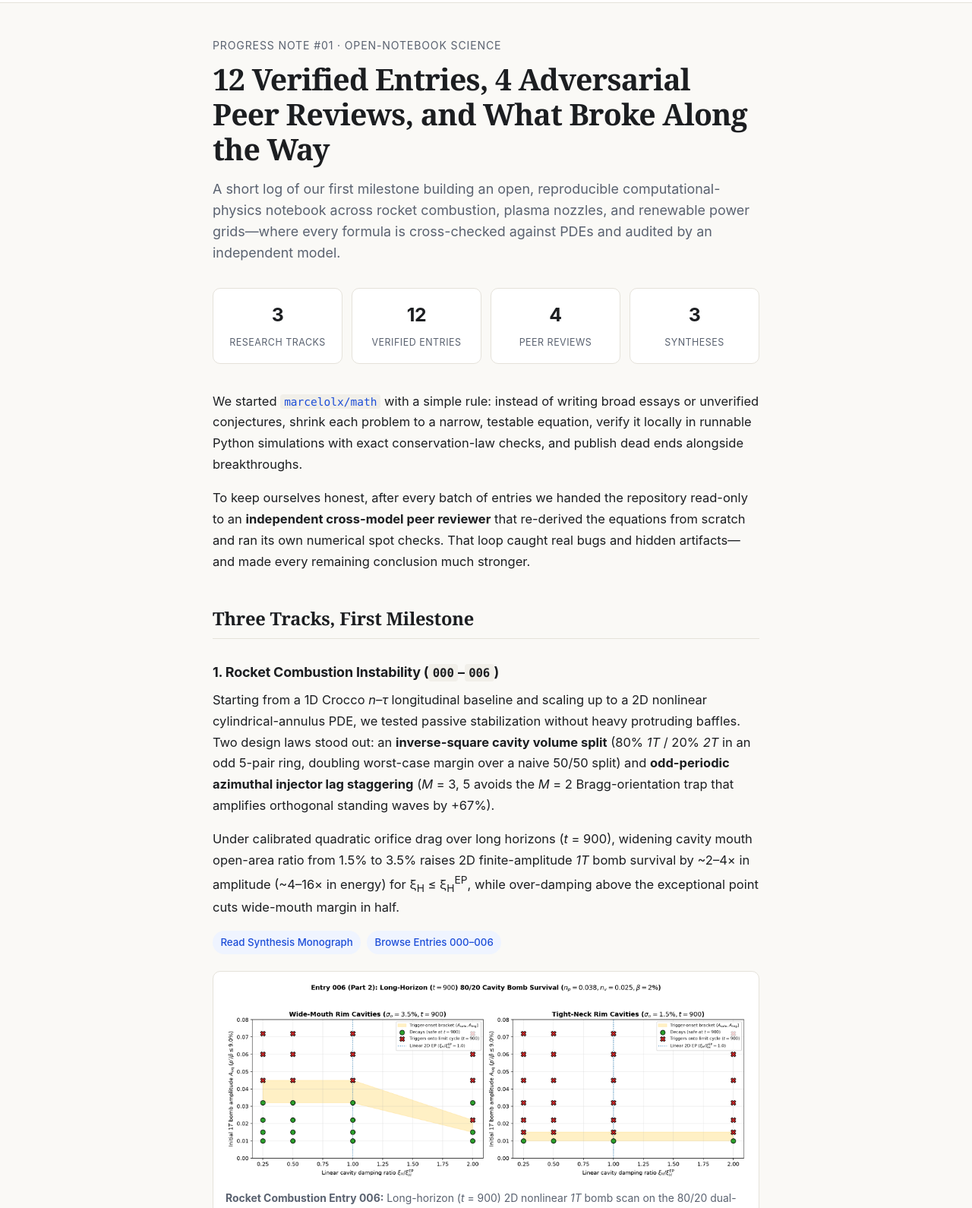
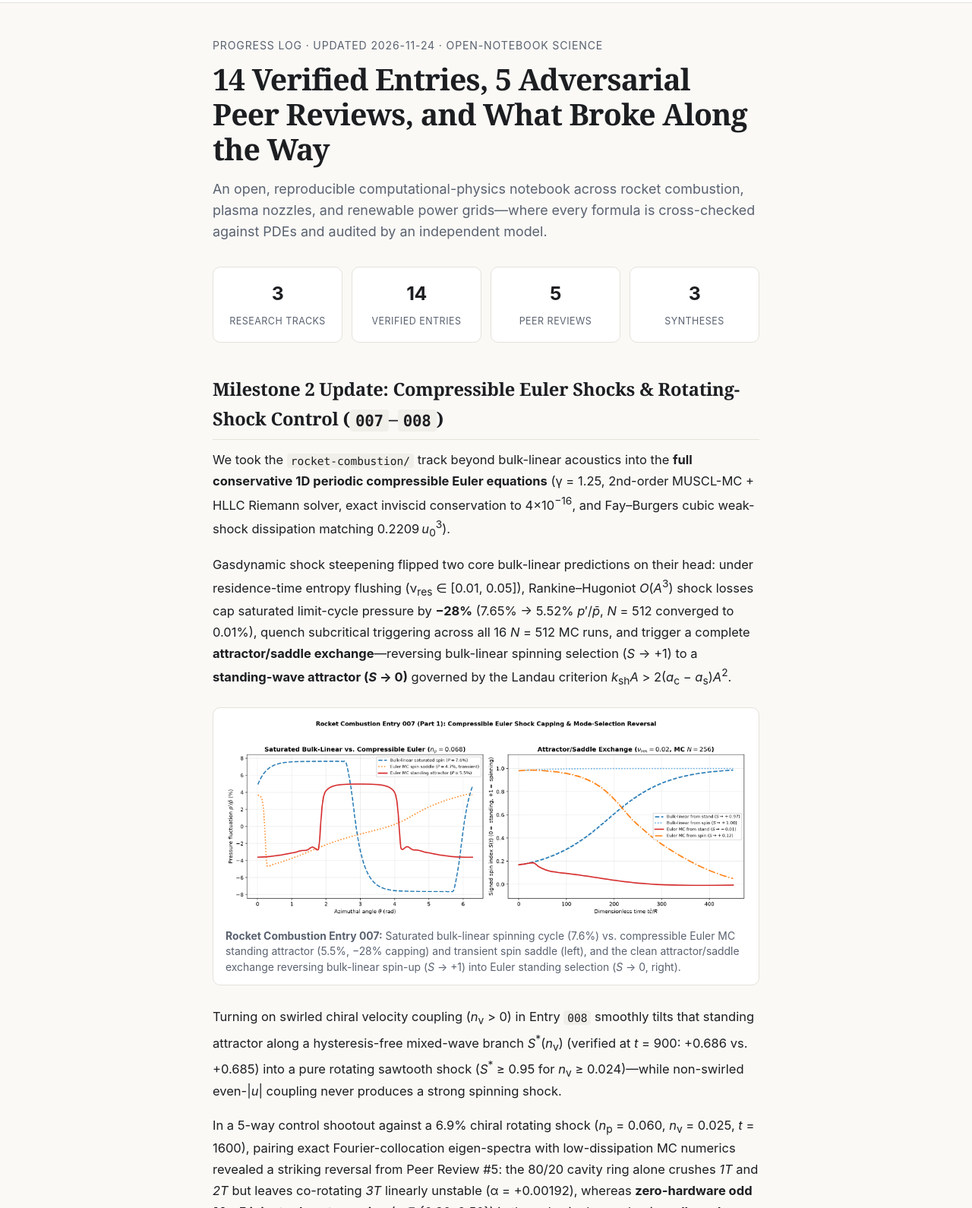
Before and after one commit to marcelolx/math, a plain HTML site: page docs/index.html in a window 1280 px wide. Shown: the part 51-1641 px from the top of the page at 76% size. Drawn offline with Linux system fonts and the light colour scheme.

Commit message:
docs: add Milestone 2 update (rocket-combustion 007-008 & Peer Review #5) to GitHub Pages blog
- Updated Progress Log to 14 verified entries and 5 independent peer reviews.
- Added Milestone 2 section covering compressible Euler shock steepening,
  attractor/saddle mode-selection reversal (-28% capping), chiral-shock
  transition, and zero-hardware odd M=5 staggering vs 80/20 3T regrowth.
- Added Peer Review #5 highlight on minmod 3T numerical-dissipation masking
  and residence-flush closure sensitivity, plus copied updated figures to
  docs/assets/.

```diff
--- a/docs/index.html
+++ b/docs/index.html
@@ -4,7 +4,7 @@
   <meta charset="utf-8" />
   <meta name="viewport" content="width=device-width, initial-scale=1" />
   <title>Open-Notebook Science Log — marcelolx/math</title>
-  <meta name="description" content="Progress note from marcelolx/math: 12 verified numerical physics & engineering entries, 4 independent cross-model peer reviews, and 3 synthesis monographs." />
+  <meta name="description" content="Progress log from marcelolx/math: 14 verified numerical physics & engineering entries, 5 independent cross-model peer reviews, and 3 synthesis monographs." />
   <style>
     :root {
       --bg: #faf9f6;
@@ -221,7 +221,8 @@
     <div class="nav">
       <a class="brand" href="./">marcelolx / math</a>
       <div class="nav-links">
-        <a href="#tracks">Tracks</a>
+        <a href="#milestone-2">Milestone 2</a>
+        <a href="#tracks">Milestone 1</a>
         <a href="#peer-review">Peer Review</a>
         <a href="#reproduce">Reproduce</a>
         <a href="https://github.com/marcelolx/math">GitHub &rarr;</a>
@@ -231,27 +232,51 @@
 
   <main>
     <article>
-      <div class="meta">Progress Note #01 &middot; Open-Notebook Science</div>
-      <h1>12 Verified Entries, 4 Adversarial Peer Reviews, and What Broke Along the Way</h1>
+      <div class="meta">Progress Log &middot; Updated 2026-11-24 &middot; Open-Notebook Science</div>
+      <h1>14 Verified Entries, 5 Adversarial Peer Reviews, and What Broke Along the Way</h1>
       <p class="subtitle">
-        A short log of our first milestone building an open, reproducible computational-physics notebook across rocket combustion, plasma nozzles, and renewable power grids—where every formula is cross-checked against PDEs and audited by an independent model.
+        An open, reproducible computational-physics notebook across rocket combustion, plasma nozzles, and renewable power grids—where every formula is cross-checked against PDEs and audited by an independent model.
       </p>
 
       <div class="stats">
         <div class="stat"><span class="stat-num">3</span><span class="stat-lbl">Research Tracks</span></div>
-        <div class="stat"><span class="stat-num">12</span><span class="stat-lbl">Verified Entries</span></div>
-        <div class="stat"><span class="stat-num">4</span><span class="stat-lbl">Peer Reviews</span></div>
+        <div class="stat"><span class="stat-num">14</span><span class="stat-lbl">Verified Entries</span></div>
+        <div class="stat"><span class="stat-num">5</span><span class="stat-lbl">Peer Reviews</span></div>
         <div class="stat"><span class="stat-num">3</span><span class="stat-lbl">Syntheses</span></div>
       </div>
 
+      <h2 id="milestone-2">Milestone 2 Update: Compressible Euler Shocks &amp; Rotating-Shock Control (<code>007</code>&ndash;<code>008</code>)</h2>
       <p>
-        We started <a href="https://github.com/marcelolx/math"><code>marcelolx/math</code></a> with a simple rule: instead of writing broad essays or unverified conjectures, shrink each problem to a narrow, testable equation, verify it locally in runnable Python simulations with exact conservation-law checks, and publish dead ends alongside breakthroughs.
+        We took the <code>rocket-combustion/</code> track beyond bulk-linear acoustics into the <strong>full conservative 1D periodic compressible Euler equations</strong> (&gamma; = 1.25, 2nd-order MUSCL-MC + HLLC Riemann solver, exact inviscid conservation to 4&times;10<sup>&minus;16</sup>, and Fay&ndash;Burgers cubic weak-shock dissipation matching 0.2209&thinsp;<em>u</em><sub>0</sub><sup>3</sup>).
       </p>
       <p>
-        To keep ourselves honest, after every batch of entries we handed the repository read-only to an <strong>independent cross-model peer reviewer</strong> that re-derived the equations from scratch and ran its own numerical spot checks. That loop caught real bugs and hidden artifacts—and made every remaining conclusion much stronger.
+        Gasdynamic shock steepening flipped two core bulk-linear predictions on their head: under residence-time entropy flushing (&nu;<sub>res</sub> &isin; [0.01, 0.05]), Rankine&ndash;Hugoniot <em>O</em>(<em>A</em><sup>3</sup>) shock losses cap saturated limit-cycle pressure by <strong>&minus;28%</strong> (7.65% &rarr; 5.52% <em>p</em>&prime;/<em>p&#772;</em>, <em>N</em> = 512 converged to 0.01%), quench subcritical triggering across all 16 <em>N</em> = 512 MC runs, and trigger a complete <strong>attractor/saddle exchange</strong>—reversing bulk-linear spinning selection (<em>S</em> &rarr; +1) to a <strong>standing-wave attractor (<em>S</em> &rarr; 0)</strong> governed by the Landau criterion <em>k</em><sub>sh</sub><em>A</em> &gt; 2(<em>a</em><sub>c</sub> &minus; <em>a</em><sub>s</sub>)<em>A</em><sup>2</sup>.
       </p>
+      <figure>
+        <img src="assets/rocket-euler-shocks.png" alt="Compressible Euler shock capping and standing-vs-spinning attractor/saddle exchange" />
+        <figcaption>
+          <strong>Rocket Combustion Entry 007:</strong> Saturated bulk-linear spinning cycle (7.6%) vs. compressible Euler MC standing attractor (5.5%, &minus;28% capping) and transient spin saddle (left), and the clean attractor/saddle exchange reversing bulk-linear spin-up (<em>S</em> &rarr; +1) into Euler standing selection (<em>S</em> &rarr; 0, right).
+        </figcaption>
+      </figure>
+      <p>
+        Turning on swirled chiral velocity coupling (<em>n</em><sub>v</sub> &gt; 0) in Entry <code>008</code> smoothly tilts that standing attractor along a hysteresis-free mixed-wave branch <em>S</em><sup>*</sup>(<em>n</em><sub>v</sub>) (verified at <em>t</em> = 900: +0.686 vs. +0.685) into a pure rotating sawtooth shock (<em>S</em><sup>*</sup> &ge; 0.95 for <em>n</em><sub>v</sub> &ge; 0.024)—while non-swirled even-|<em>u</em>| coupling never produces a strong spinning shock.
+      </p>
+      <p>
+        In a 5-way control shootout against a 6.9% chiral rotating shock (<em>n</em><sub>p</sub> = 0.060, <em>n</em><sub>v</sub> = 0.025, <em>t</em> = 1600), pairing exact Fourier-collocation eigen-spectra with low-dissipation MC numerics revealed a striking reversal from Peer Review #5: the 80/20 cavity ring alone crushes <em>1T</em> and <em>2T</em> but leaves co-rotating <em>3T</em> linearly unstable (&alpha; = +0.00192), whereas <strong>zero-hardware odd <em>M</em> = 5 injector lag staggering</strong> (&tau; &isin; {0.30, 2.50}) is the only single-mechanism <strong>all-mode stabilizer</strong> (&alpha;<sub>max</sub> = &minus;0.00235, 6,500&times; energy cut with zero cavities or baffles), and the <strong>Hybrid <em>M</em> = 5 + 80/20</strong> doubles the all-mode margin (&alpha;<sub>max</sub> = &minus;0.00477).
+      </p>
+      <div class="pill-row">
+        <a class="pill" href="https://github.com/marcelolx/math/blob/main/rocket-combustion/entries/007-compressible-euler-steepening.md">Entry 007: Euler Shocks</a>
+        <a class="pill" href="https://github.com/marcelolx/math/blob/main/rocket-combustion/entries/008-chiral-shock-competition.md">Entry 008: Chiral Shock Control</a>
+        <a class="pill" href="https://github.com/marcelolx/math/blob/main/rocket-combustion/SYNTHESIS.md">Updated Synthesis (Laws #1&ndash;#11)</a>
+      </div>
+      <figure>
+        <img src="assets/rocket-shock-control.png" alt="Long-horizon MC control shootout of a 6.9% chiral rotating shock showing 80/20 3T regrowth vs zero-hardware M=5 odd staggering and hybrid" />
+        <figcaption>
+          <strong>Rocket Combustion Entry 008:</strong> Controlling a 6.9% chiral rotating shock to <em>t</em> = 1600 under low-dissipation MC numerics. Even <em>M</em> = 2 staggering locks into a Bragg-trapped standing shock (3.8%), the 80/20 ring loses to co-rotating <em>3T</em> (&alpha; = +0.0019), while zero-hardware odd <em>M</em> = 5 staggering crosses below it around <em>t</em> &approx; 800 and damps all modes (&alpha; = &minus;0.0024).
+        </figcaption>
+      </figure>
 
-      <h2 id="tracks">Three Tracks, First Milestone</h2>
+      <h2 id="tracks">Milestone 1: Three Tracks &amp; First 12 Entries</h2>
 
       <h3>1. Rocket Combustion Instability (<code>000</code>&ndash;<code>006</code>)</h3>
       <p>
@@ -262,7 +287,7 @@
       </p>
       <div class="pill-row">
         <a class="pill" href="https://github.com/marcelolx/math/blob/main/rocket-combustion/SYNTHESIS.md">Read Synthesis Monograph</a>
-        <a class="pill" href="https://github.com/marcelolx/math/tree/main/rocket-combustion">Browse Entries 000&ndash;006</a>
+        <a class="pill" href="https://github.com/marcelolx/math/tree/main/rocket-combustion">Browse Entries 000&ndash;008</a>
       </div>
       <figure>
         <img src="assets/rocket-cavity-bombs.png" alt="Long-horizon t=900 2D 80/20 cavity bomb survival map for wide-mouth vs tight-neck cavities" />
@@ -315,7 +340,7 @@
 
       <h2 id="peer-review">Why Adversarial Cross-Model Peer Review Mattered</h2>
       <p>
-        Every one of our four independent peer reviews caught real mathematical or numerical traps that looked completely plausible at first glance:
+        Every one of our five independent peer reviews caught real mathematical or numerical traps that looked completely plausible at first glance:
       </p>
       <div class="callout">
         <ul>
@@ -323,6 +348,7 @@
           <li><strong>Short-horizon bomb illusions (Reviews #2 &amp; #3):</strong> Because the 80/20 cavity ring&rsquo;s slowest linear decay time scale is &tau; &approx; 550, horizons of <em>t</em> = 130&ndash;180 hid slow regrowth at <em>t</em> = 400&ndash;900. Replaced with <em>t</em> = 1000 linear checks and <em>t</em> = 900 dense amplitude scans.</li>
           <li><strong>Unequal-enthalpy nozzle metric &amp; finite-Re box mode (Review #3):</strong> Comparing compliant (<em>c</em><sub>T</sub>-choked) and rigid nozzles at equal throat static state gave the compliant nozzle 19% less stagnation enthalpy, creating a spurious negative gain; re-normalizing to equal <em>H</em><sub>0</sub> revealed true near-zero high-&beta; erosion. Similarly, the intermediate-<em>R</em><sub>m</sub> MHD trough proved to be a finite-Re continuum mode.</li>
           <li><strong>Ghost-crawl false positives in power-grid survival (Review #4):</strong> A 26 s horizon accepted trajectories with no post-fault equilibrium that slipped at <em>t</em> = 30&ndash;44 s, while rejecting slow-settling saturated cases. Restoring an exact saturated rotating-frame equilibrium check over <em>T</em> = 80 fixed both.</li>
+          <li><strong>Numerical-dissipation masking of <em>3T</em> &amp; closure sensitivity (Review #5):</strong> <code>minmod</code> at <em>N</em> = 256 added &minus;5.6&times;10<sup>&minus;3</sup> excess damping on <em>3T</em>, hiding the 80/20 ring&rsquo;s true linear <em>3T</em> instability (&alpha; = +0.0019) by 10,000&times;, and the smooth chiral branch <em>S</em><sup>*</sup>(<em>n</em><sub>v</sub>) proved conditional on residence entropy flushing (&nu;<sub>res</sub> &gt; 0). Switching to the MC limiter, adding exact Fourier-collocation eigen-spectra, and reporting full &nu;<sub>res</sub> sensitivity tables fixed both.</li>
         </ul>
       </div>
 
@@ -335,12 +361,13 @@ cd math
 uv sync
 
 # Run any entry's verification script:
-uv run python rocket-combustion/sim/exp006_2d_nonlinear_modes.py
+uv run python rocket-combustion/sim/exp007_compressible_euler_steepening.py
+uv run python rocket-combustion/sim/exp008_chiral_shock_competition.py
 uv run python plasma-nozzles/sim/exp001_mhd_kelvin_helmholtz.py
 uv run python grid-stability/sim/exp001_gfm_placement_and_saturation.py</code></pre>
 
       <p>
-        Next up: pushing into 2D compressible Euler transverse steepening (<code>rocket-combustion/007</code>), 2D axisymmetric magnetic nozzles with exterior field back-reaction (<code>plasma-nozzles/003</code>), and full inverter current-limiting + reactive <em>Q&ndash;V</em> coupling (<code>grid-stability/002</code>).
+        Next up: 2D (<em>x</em>, &theta;) compressible Euler annular combustor with physical axial throughflow <em>M&#772;</em><sub>x</sub> &gt; 0 (<code>rocket-combustion/009</code>), 2D axisymmetric magnetic nozzles with exterior field back-reaction (<code>plasma-nozzles/003</code>), and full inverter current-limiting + reactive <em>Q&ndash;V</em> coupling (<code>grid-stability/002</code>).
       </p>
 
       <footer>
```
Also changed, not shown: docs/assets/rocket-euler-shocks.png (added), docs/assets/rocket-shock-control.png (added).
